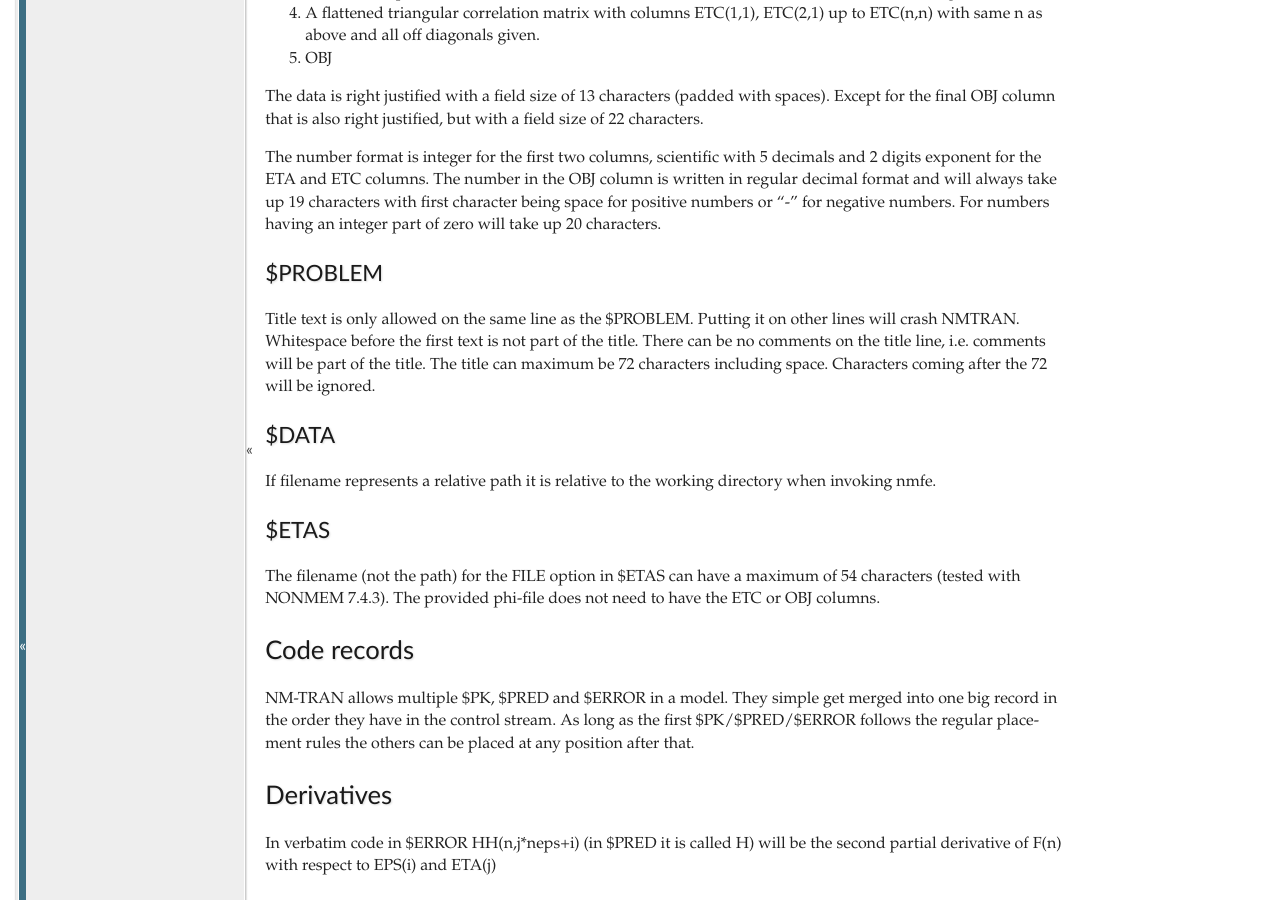
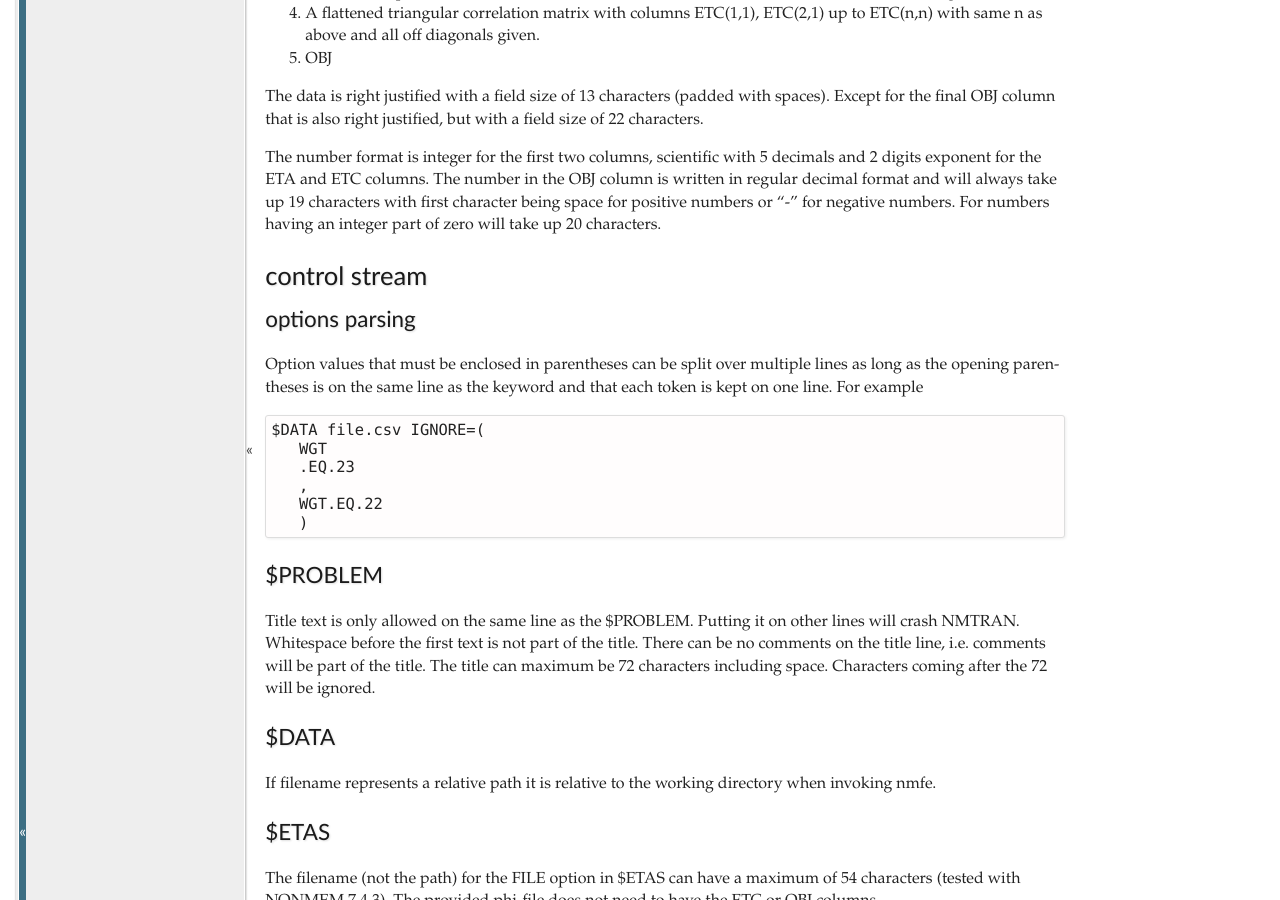
Before and after one commit to pharmpy/pharmpy, a Sphinx documentation site: the page built from docs/NONMEM.rst, in a window 1280 px wide and 900 px high, scrolled down 2167 px. Built offline with Sphinx 7.4.7, drawn with Linux system fonts in a browser that asks for light colours; pages that are not in the unit, such as notebooks, are missing from menus.

Commit message:
Add documentation on IGNORE=() format in NONMEM

```diff
--- a/docs/NONMEM.rst
+++ b/docs/NONMEM.rst
@@ -93,6 +93,25 @@ The data is right justified with a field size of 13 characters (padded with spac
 
 The number format is integer for the first two columns, scientific with 5 decimals and 2 digits exponent for the ETA and ETC columns. The number in the OBJ column is written in regular decimal format and will always take up 19 characters with first character being space for positive numbers or "-" for negative numbers. For numbers having an integer part of zero will take up 20 characters.
 
+control stream
+--------------
+
+options parsing
+~~~~~~~~~~~~~~~
+
+Option values that must be enclosed in parentheses can be split over multiple lines as long as the opening parentheses is on the same line as the keyword and that
+each token is kept on one line. For example
+
+::
+
+   $DATA file.csv IGNORE=(
+      WGT
+      .EQ.23
+      ,
+      WGT.EQ.22
+      )
+
+
 $PROBLEM
 ~~~~~~~~
 
```
